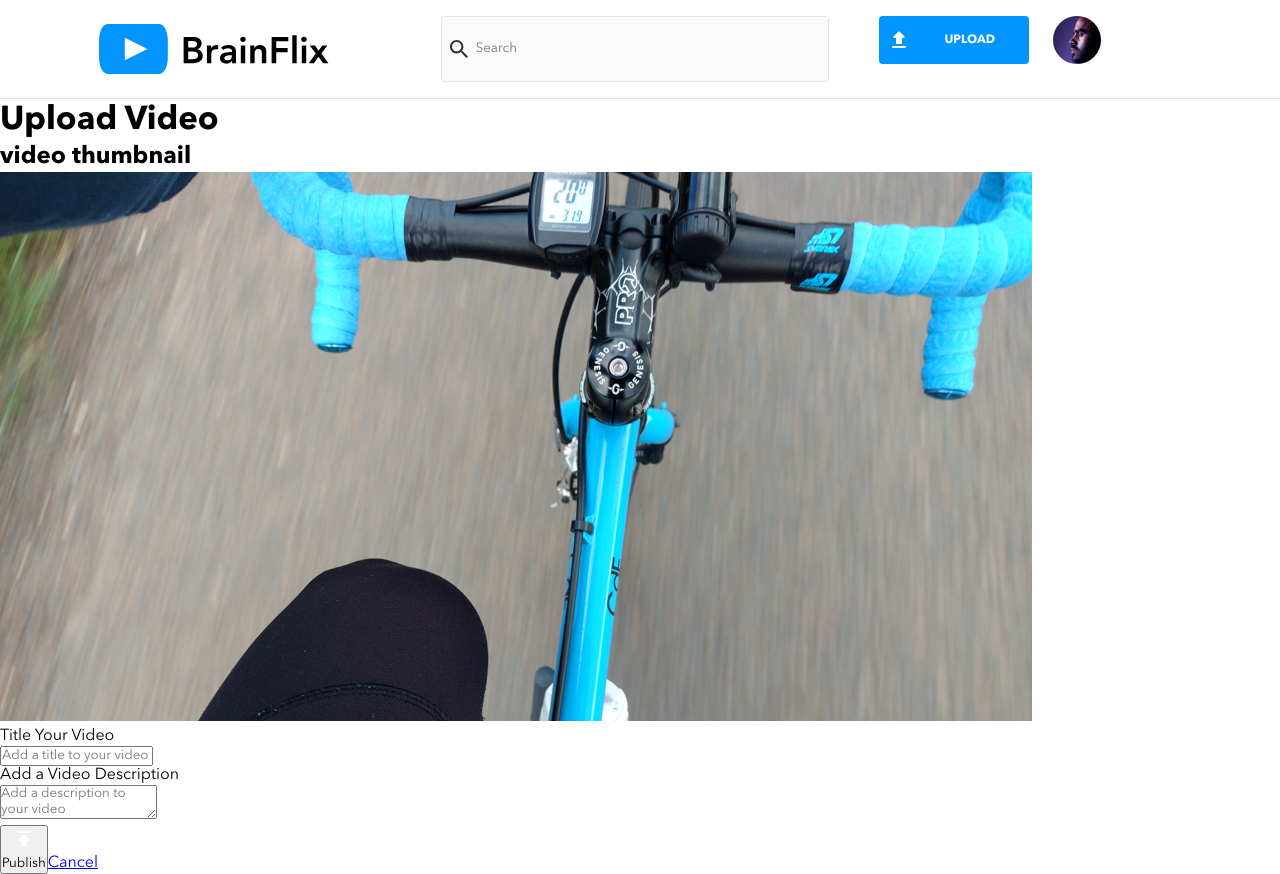
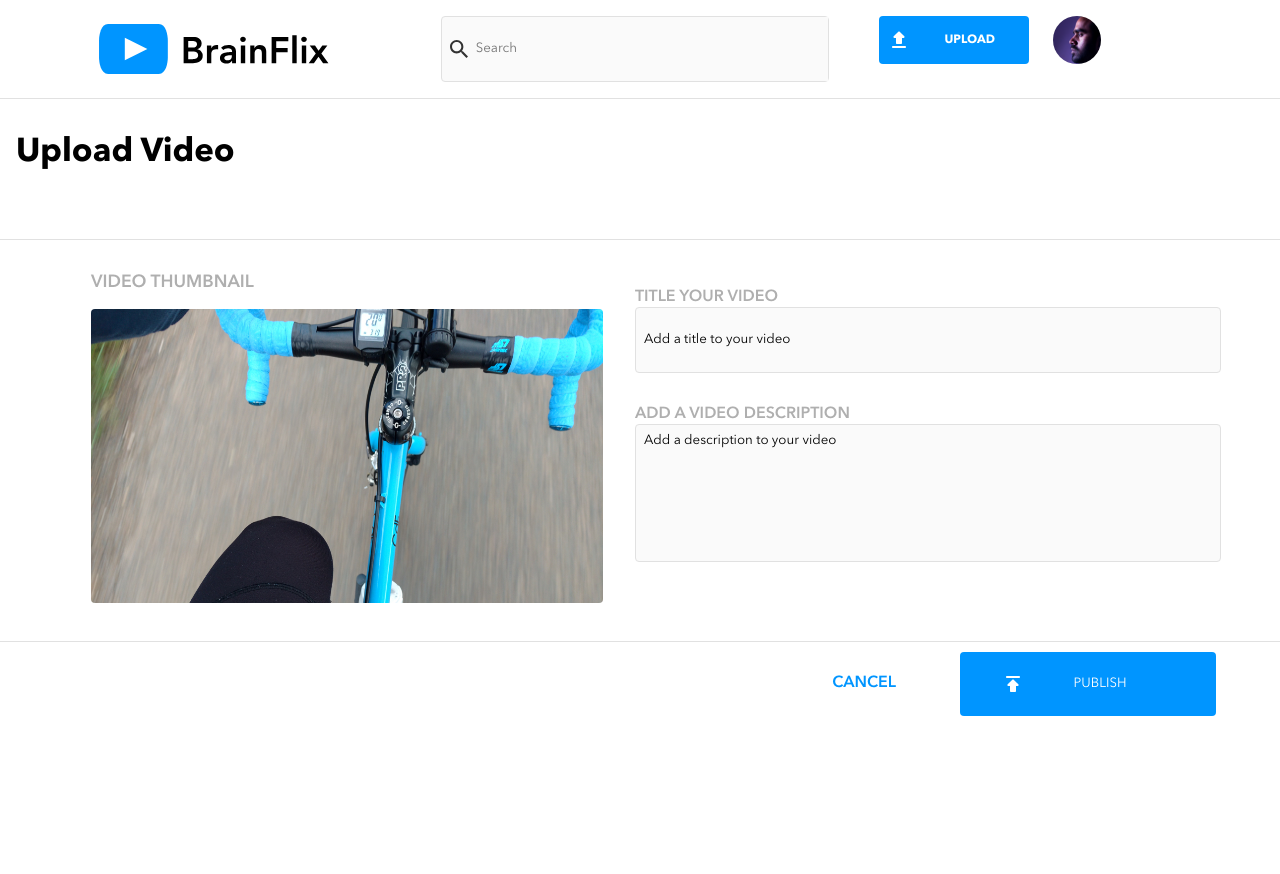
Before and after one commit to AnthonyQuispe/Brainflix, a React (Create React App) app: page /upload in a window 1280 px wide. After the commit the page ends 800 px from the top, so only its background shows below. Built offline with nearby package versions, Linux system fonts and the light colour scheme.

Commit message:
Finished Styling Upload Page

```diff
--- a/src/Pages/Upload/Upload.js
+++ b/src/Pages/Upload/Upload.js
@@ -1,52 +1,47 @@
-import bikeImage from "../../assets/Images/Upload-video-preview.jpg";
-import publishImage from "../../assets/Images/Icons/publish.svg";
+import bike from "../../assets/Images/Upload-video-preview.jpg";
+import publish from "../../assets/Images/Icons/publish.svg";
 import "./Upload.scss";
 
 function Upload() {
   return (
     <>
       <section className="upload">
-        <h1 className="upload-title page-header">Upload Video</h1>
-        <div className="upload-container">
-          <div className="upload-thumbnail">
-            <h2 className="upload-thumbnail-title">video thumbnail</h2>
-            <img className="upload-img" src={bikeImage} alt="Thumbnail" />
+        <h1 className="upload__heading page-header">Upload Video</h1>
+        <div className="upload__container">
+          <div className="upload__thumbnail">
+            <h2 className="upload__thumbnail--heading">video thumbnail</h2>
+            <img className="upload__thumbnail--image" src={bike}></img>
           </div>
           <div>
-            <div className="upload-input">
-              <p className="upload-input-title">Title Your Video</p>
+            <div className="upload__input">
+              <p className="upload__input--heading">TITLE YOUR VIDEO</p>
 
               <input
-                className="upload-input-text"
+                className="upload__input--title"
                 placeholder="Add a title to your video"
                 type="text"
-              />
+              ></input>
             </div>
-            <div className="upload-description">
-              <p className="upload-description-title">
-                Add a Video Description
+            <div className="upload__description">
+              <p className="upload__description--heading">
+                ADD A VIDEO DESCRIPTION
               </p>
 
               <textarea
-                className="upload-description-text"
+                className="upload__description--textarea"
                 name="Description"
-                id="Description"
                 placeholder="Add a description to your video"
-              />
+              ></textarea>
             </div>
           </div>
         </div>
-        <div className="upload-buttons-container">
-          <button className="upload-button">
-            <img
-              className="upload-button-img"
-              src={publishImage}
-              alt="Publish"
-            />
-            <p className="upload-button-text">Publish</p>
+        <div className="upload__container--button">
+          <button className="upload__button">
+            <img className="upload__button--publish" src={publish} />
+            <p className="upload__button--text ">PUBLISH</p>
           </button>
-          <a className="upload-link" href="#">
-            Cancel
+          <a className="upload__cancel" href="#">
+            CANCEL
           </a>
         </div>
       </section>
--- a/src/Pages/Upload/Upload.scss
+++ b/src/Pages/Upload/Upload.scss
@@ -1,7 +1,7 @@
 @use "../../styles/partials/variables" as *;
 @use "../../styles/partials/mixins" as *;
 @use "../../styles/partials/typography" as *;
-
+@use "../../styles/partials/global" as *;
 .upload {
   display: flex;
   flex-direction: column;
@@ -10,20 +10,7 @@
   @include tablet {
     align-items: flex-start;
   }
-  &__img {
-    width: 90vw;
-    height: 55vw;
-    border-radius: 4px;
-    @include tablet {
-      width: 50vw;
-      height: 30vw;
-      margin-left: 2rem;
-    }
-    @include desktop {
-      width: 40vw;
-      height: 23vw;
-    }
-  }
+
   &__input {
     display: flex;
     flex-direction: column;
@@ -32,14 +19,14 @@
     @include tablet {
       margin-left: 2rem;
     }
-    &--title {
+    &--heading {
       font-size: 1rem;
       font-weight: 600;
       text-transform: uppercase;
       color: $Silver;
       margin-top: 2rem;
     }
-    &--text {
+    &--title {
       display: flex;
       justify-content: center;
       padding-left: 0.5rem;
@@ -56,7 +43,7 @@
         height: 5vw;
       }
     }
-    &--text::placeholder {
+    &--title::placeholder {
       color: black;
     }
   }
@@ -72,14 +59,14 @@
     @include desktop {
       border-bottom: none;
     }
-    &--title {
+    &--heading {
       font-size: 1rem;
       font-weight: 600;
       text-transform: uppercase;
       color: $Silver;
       margin-top: 2rem;
     }
-    &--text {
+    &--textarea {
       display: flex;
       font-family: Avenir Next;
       padding-left: 0.5rem;
@@ -90,6 +77,7 @@
       border: 1px solid #e1e1e1;
       background-color: #fafafa;
       color: black;
+      resize: none;
       @include tablet {
         height: 20vw;
         margin-bottom: 2rem;
@@ -99,29 +87,112 @@
         height: 10vw;
       }
     }
-    &--text::placeholder {
+    &--textarea::placeholder {
       color: black;
     }
   }
-  &__title {
+  &__heading {
     align-self: flex-start;
     margin: 2rem 2rem 2rem 1rem;
     @include tablet {
-      border-bottom: 1px solid $Mercury;
       padding-bottom: 2rem;
       width: 93vw;
     }
   }
   &__thumbnail {
     color: black;
-    &--title {
+    &--heading {
       font-size: 1.1rem;
       margin: 0rem 1rem 1rem 0rem;
       font-weight: 600;
       text-transform: uppercase;
       color: $Silver;
       @include tablet {
+        margin-left: 2rem;
+        margin-top: 2rem;
+      }
+    }
+    &--image {
+      width: 90vw;
+      height: 55vw;
+      border-radius: 4px;
+      @include tablet {
+        width: 50vw;
+        height: 30vw;
+        margin-left: 2rem;
+      }
+      @include desktop {
+        width: 40vw;
+        height: 23vw;
       }
     }
   }
+  &__button {
+    height: 15vw;
+    width: 90vw;
+    border-radius: 0.25rem;
+    background-color: $BrainFlix-Blue;
+    border-style: none;
+    color: #ffffff;
+    display: flex;
+    justify-content: center;
+    align-items: center;
+    margin-top: 2rem;
+    @include tablet {
+      height: 7vw;
+      width: 30vw;
+      margin: 0rem 4rem;
+    }
+    @include desktop {
+      height: 5vw;
+      width: 20vw;
+    }
+    &--text {
+      margin-left: 5rem;
+      margin-right: 6rem;
+      text-transform: uppercase;
+      @include tablet {
+        margin-left: 3rem;
+        margin-right: 3rem;
+      }
+    }
+  }
+  &__cancel {
+    color: $BrainFlix-Blue;
+    text-decoration: none;
+    font-size: 1rem;
+    font-weight: 600;
+    text-transform: uppercase;
+    margin: 2rem 0rem;
+  }
+  &__container--button {
+    display: flex;
+    flex-direction: column;
+    justify-content: center;
+    align-items: center;
+    @include tablet {
+      display: flex;
+      flex-direction: row-reverse;
+      justify-content: flex-start;
+      width: 100%;
+    }
+  }
+  &__container {
+    @include tablet {
+      display: flex;
+      border-bottom: 1px solid $Mercury;
+      border-top: 1px solid $Mercury;
+      flex-direction: column;
+      width: 100%;
+    }
+    @include desktop {
+      border-bottom: 1px solid $Mercury;
+
+      justify-content: center;
+      align-items: center;
+      padding-bottom: 2rem;
+      flex-direction: row;
+      width: 100%;
+    }
+  }
 }
```
